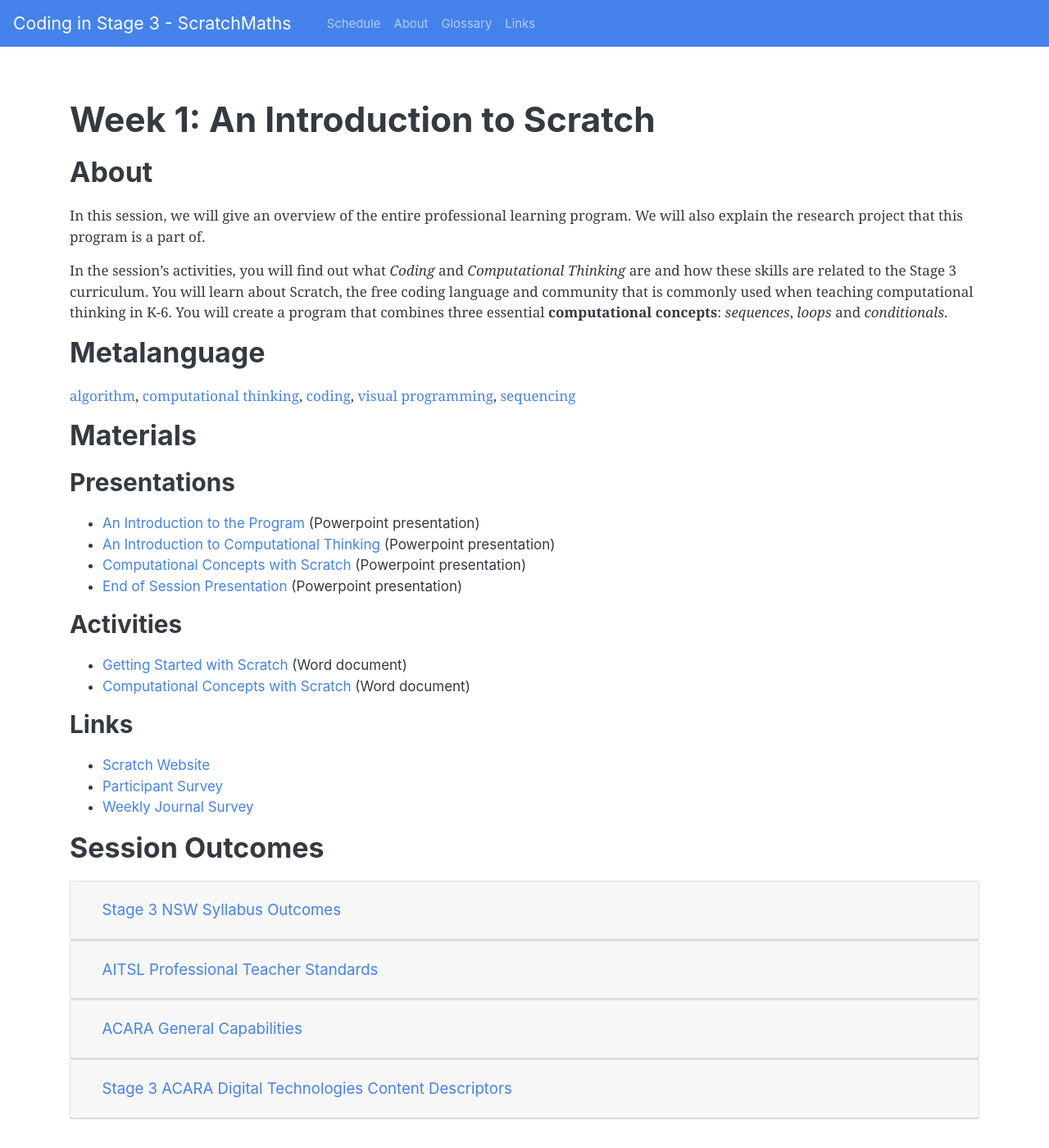
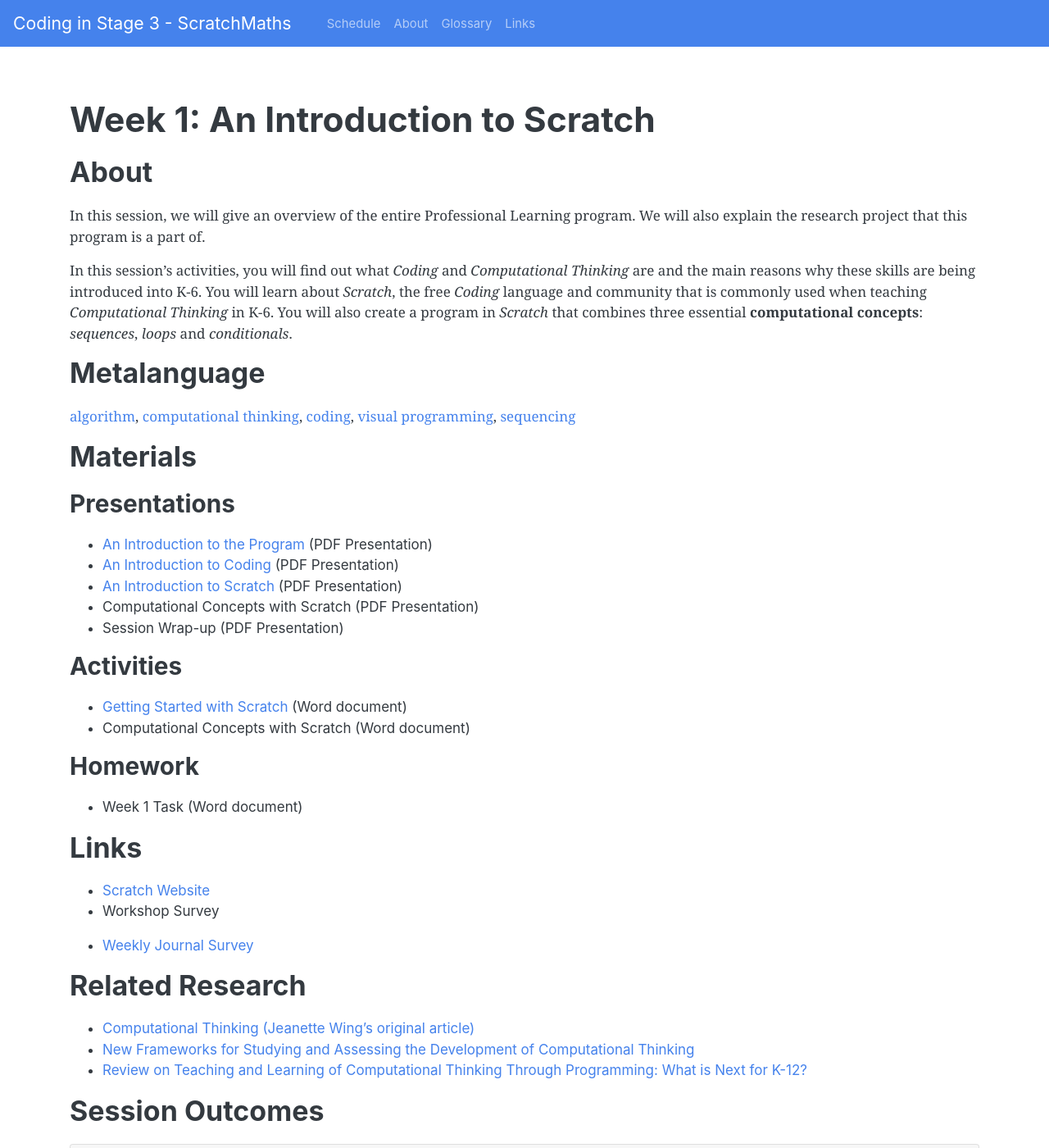
Before and after one commit to cs4s/2018, a Jekyll site: the page built from maths/week-1/index.md, in a window 1280 px wide and 1400 px high. Shown: the whole window at 82% size. Built offline with Jekyll 4.4.1, drawn with Linux system fonts in a browser that asks for light colours.

Commit message:
Updates Week 1 content for both programs

```diff
--- a/maths/week-1/index.md
+++ b/maths/week-1/index.md
@@ -7,9 +7,9 @@
 
 ## About
 
-In this session, we will give an overview of the entire professional learning program. We will also explain the research project that this program is a part of.
+In this session, we will give an overview of the entire Professional Learning program. We will also explain the research project that this program is a part of.
 
-In the session’s activities, you will find out what *Coding* and *Computational Thinking* are and how these skills are related to the Stage 3 curriculum. You will learn about Scratch, the free coding language and community that is commonly used when teaching computational thinking in K-6. You will create a program that combines three essential **computational concepts**: *sequences*, *loops* and *conditionals*.
+In this session’s activities, you will find out what *Coding* and *Computational Thinking* are and the main reasons why these skills are being introduced into K-6.  You will learn about *Scratch*, the free *Coding* language and community that is commonly used when teaching *Computational Thinking* in K-6. You will also create a program in *Scratch* that combines three essential **computational concepts**: *sequences*, *loops* and *conditionals*.
 
 ## Metalanguage
 
@@ -19,71 +19,103 @@
 
 ### Presentations
 
-- [An Introduction to the Program]() (Powerpoint presentation)
-- [An Introduction to Computational Thinking]() (Powerpoint presentation)
-- [Computational Concepts with Scratch]() (Powerpoint presentation)
-- [End of Session Presentation]() (Powerpoint presentation)
+- [An Introduction to the Program](https://uoneduau-my.sharepoint.com/personal/c3129732_uon_edu_au/Documents/Shared%20with%20Everyone/CS3/ScratchMaths/Presentations/Week1/intro_to_the_program.pdf){:target="_blank"} (PDF Presentation)
+- [An Introduction to Coding](https://uoneduau-my.sharepoint.com/personal/c3129732_uon_edu_au/Documents/Shared%20with%20Everyone/CS3/ScratchMaths/Presentations/Week1/intro_to_coding.pdf){:target="_blank"} (PDF Presentation)
+- [An Introduction to Scratch](https://uoneduau-my.sharepoint.com/personal/c3129732_uon_edu_au/Documents/Shared%20with%20Everyone/CS3/ScratchMaths/Presentations/Week1/intro_to_scratch.pdf){:target="_blank"} (PDF Presentation)
+- Computational Concepts with Scratch (PDF Presentation)
+- Session Wrap-up (PDF Presentation)
+
+<!--
+- [Computational Concepts with Scratch]() (PDF presentation)
+- [Session Wrap-up]() (PDF presentation)
+-->
 
 ### Activities
 
-- [Getting Started with Scratch]() (Word document)
+- [Getting Started with Scratch](https://uoneduau-my.sharepoint.com/:w:/r/personal/c3129732_uon_edu_au/_layouts/15/Doc.aspx?sourcedoc=%7B8863251c-6f89-4d4a-9cdb-f29b9fa3779c%7D&action=default) (Word document)
+- Computational Concepts with Scratch (Word document)
+
+<!--
 - [Computational Concepts with Scratch]() (Word document)
+-->
 
-### Links
+### Homework
 
-- [Scratch Website]()
-- [Participant Survey]()
-- [Weekly Journal Survey]()
+- Week 1 Task (Word document)
+
+<!--
+- [Week 1 Task]() (Word document)
+-->
+
+## Links
+
+- [Scratch Website](https://scratch.mit.edu/){:target="_blank"}
+- Workshop Survey
+
+<!--
+- [Workshop Survey]()
+-->
+
+- [Weekly Journal Survey](https://www.surveymonkey.com/r/uon_coding_journal){:target="_blank"}
+
+## Related Research
+
+- [Computational Thinking (Jeanette Wing's original article)](https://www.cs.cmu.edu/~15110-s13/Wing06-ct.pdf){:target="_blank"}
+- [New Frameworks for Studying and Assessing the Development of Computational Thinking](http://web.media.mit.edu/~kbrennan/files/Brennan_Resnick_AERA2012_CT.pdf){:target="_blank"}
+- [Review on Teaching and Learning of Computational Thinking Through Programming: What is Next for K-12?](https://pdfs.semanticscholar.org/64b5/f719a6f7bff3c58e620d859d7dd5a3d3fdc1.pdf){:target="_blank"}
 
 ## Session Outcomes
 
 ##### Stage 3 NSW Syllabus Outcomes
 {: .collapse-outcomes-header}
 
-#### Science & Technology
+####  Science and Technology
 
-##### Digital Technologies Strand
+##### Digital Technologies
 
-| ﻿Outcome                                                                                         | How the Outcome is addressed                                                                                                                                          |
-|-------------------------------------------------------------------------------------------------|-----------------------------------------------------------------------------------------------------------------------------------------------------------------------|
-| defines problems, and designs, modifies and follows algorithms to develop solutions (ST3-3DP-T) | In this session you will design, modify and follow algorithms (steps of instructions for a computer to follow) during the Computational Concepts in Scratch activity. |
+| Outcome                                                                                        | How the Outcome is addressed                                                                                                                                          |
+|:-----------------------------------------------------------------------------------------------|:----------------------------------------------------------------------------------------------------------------------------------------------------------------------|
+| ST3-3DP-T: defines problems, and designs, modifies and follows algorithms to develop solutions | In this session you will design, modify and follow algorithms (steps of instructions for a computer to follow) during the Computational Concepts in Scratch activity. |
 {: .table .table-striped .table-bordered}
+
 
 ##### AITSL Professional Teacher Standards
 {: .collapse-outcomes-header}
 
-| ﻿Standard                                                                                                                             | How the Standard is addressed                                                                                                                                                                  |
-|--------------------------------------------------------------------------------------------------------------------------------------|------------------------------------------------------------------------------------------------------------------------------------------------------------------------------------------------|
-| 3.4.2: Select and/or create and use a range of resources, including ICT, to engage students in their learning.                       | In this session you will learn about different resources for teaching Coding, including ‘unplugged’ methods that can be used when you do not have access to a computer lab.                    |
+| Standard                                                                                                                             | How the Standard is addressed                                                                                                                                                                  |
+|:-------------------------------------------------------------------------------------------------------------------------------------|:-----------------------------------------------------------------------------------------------------------------------------------------------------------------------------------------------|
+| 3.4.2: Select and/or create and use a range of resources, including ICT, to engage students in their learning.                       | In this session you will learn about different resources for teaching Coding, including 'unplugged' methods that can be used when you do not have access to a computer lab.                    |
 | 6.2.2: Participate in learning to update knowledge and practice, targeted to professional needs and school and/or system priorities. | In this session you will learn about Coding and Computational Thinking can be incorporated into different areas of the curriculum and STEM.                                                    |
 | 6.4.2: Undertake professional learning programs designed to address identified student learning needs.                               | In this session you will be introduced to some different tools and approaches for teaching Coding to students with different learning needs (for example, using ScratchJr instead of Scratch). |
 {: .table .table-striped .table-bordered}
 
+
 ##### ACARA General Capabilities
 {: .collapse-outcomes-header}
 
-#### ICT Capability
+####  Information and Communication Technology Capability
 
-| ﻿ICT Capability Element     | How this Element is addressed                                                                                                          |                                                                                          |
-|----------------------------|----------------------------------------------------------------------------------------------------------------------------------------|
-| Creating with ICT          | In this session you will create a digital solution (which will be program in Scratch)                                                  |                                                                                          |
-| Communicating with ICT     | In this session you will learn how to share projects in Scratch and about how students can communicate with each other through Scratch |                                                                                          |
-| Managing and Operating ICT | "In this session you will about how programs created on the Scratch website will be available wherever you log in as Scratch projects are stored on the website and not the computer they are created on." |
+| ICT Capability Element     | How this Element is addressed                                                                                                                                                                             |
+|:---------------------------|:----------------------------------------------------------------------------------------------------------------------------------------------------------------------------------------------------------|
+| Creating with ICT          | In this session you will create a digital solution (which will be program in Scratch)                                                                                                                     |
+| Communicating with ICT     | In this session you will learn how to share projects in Scratch and about how students can communicate with each other through Scratch                                                                    |
+| Managing and Operating ICT | In this session you will about how programs created on the Scratch website will be available wherever you log in, as Scratch projects are stored on the website and not the computer they are created on. |
 {: .table .table-striped .table-bordered}
 
-#### Numeracy
+####  Numeracy
 
-| ﻿Numeracy Element                              | How this Element is addressed                                                                                |
-|-----------------------------------------------|--------------------------------------------------------------------------------------------------------------|
-| Estimating and calculating with whole numbers | "In the session you will use calculations with whole numbers in the Scratch programs you create. For example, when creating programs that use the play note blocks to play a melody." |
-| Using spatial reasoning                       | "In this session you will use spatial reasoning in the Scratch programs you create. For example, when moving Sprites around the canvas with the move block."             |
+| Numeracy Element                              | How this Element is addressed                                                                                                                                                       |
+|:----------------------------------------------|:------------------------------------------------------------------------------------------------------------------------------------------------------------------------------------|
+| Estimating and calculating with whole numbers | In the session you will use calculations with whole numbers in the Scratch programs you create. For example, when creating programs that use the play note blocks to play a melody. |
+| Using spatial reasoning                       | In this session you will use spatial reasoning in the Scratch programs you create. For example, when moving Sprites around the canvas with the move block.                          |
 {: .table .table-striped .table-bordered}
 
-#####  Stage 3 ACARA Digital Technologies Content Descriptors
+
+##### Stage 3 ACARA Digital Technologies Content Descriptors
 {: .collapse-outcomes-header}
 
-| ﻿Content Descriptor                                                                                                            | How the Descriptor is addressed                                                                                                                                                                                                                                                                           |
-|-------------------------------------------------------------------------------------------------------------------------------|-----------------------------------------------------------------------------------------------------------------------------------------------------------------------------------------------------------------------------------------------------------------------------------------------------------|
-| Design, modify and follow simple algorithms involving sequences of steps, branching, and iteration (repetition) (ACTDIP019)   | In this session you will design, modify and follow algorithms (steps of instructions for a computer to follow) during the Computational Concepts in Scratch activity. The Computational Concepts you will learn about are sequences (sequences of steps), conditionals (branching) and loops (iteration). |
-| Implement digital solutions as simple visual programs involving branching, iteration (repetition), and user input (ACTDIP020) | In this session you will implement a program in Scratch, a visual programming language, that includes conditionals (branching) and loops (iteration).                                                                                                                                                     |
+| Content Descriptor                                                                                                           | How the Descriptor is addressed                                                                                                                                                                                                                                                                           |
+|:-----------------------------------------------------------------------------------------------------------------------------|:----------------------------------------------------------------------------------------------------------------------------------------------------------------------------------------------------------------------------------------------------------------------------------------------------------|
+| ACTDIP019: Design, modify and follow simple algorithms involving sequences of steps, branching, and iteration (repetition)   | In this session you will design, modify and follow algorithms (steps of instructions for a computer to follow) during the Computational Concepts in Scratch activity. The Computational Concepts you will learn about are sequences (sequences of steps), conditionals (branching) and loops (iteration). |
+| ACTDIP020: Implement digital solutions as simple visual programs involving branching, iteration (repetition), and user input | In this session you will implement a program in Scratch, a visual programming language, that includes conditionals (branching) and loops (iteration).                                                                                                                                                     |
 {: .table .table-striped .table-bordered}
```
